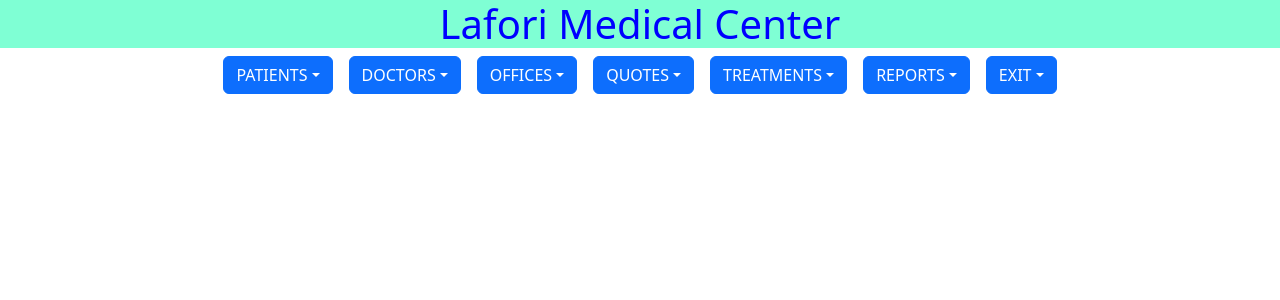
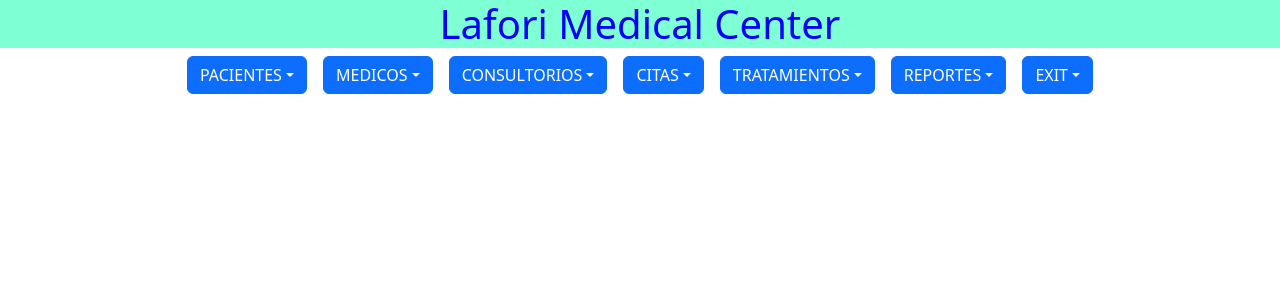
Before and after one commit to algues/CitasMysql, a React (Create React App) app in the folder frontend/: page /home in a window 1280 px wide. Shown: the top 300 px of the page. Built offline with nearby package versions, Linux system fonts and the light colour scheme.

Commit message:
home.jsx modificado frontend

```diff
--- a/frontend/src/components/home.jsx
+++ b/frontend/src/components/home.jsx
@@ -9,7 +9,7 @@ const Home = () => {
       </div>
       <Dropdown className="d-inline mx-2">
         <Dropdown.Toggle id="dropdown-autoclose-true">
-          PATIENTS
+          PACIENTES
         </Dropdown.Toggle>
 
         <Dropdown.Menu>
@@ -22,7 +22,7 @@ const Home = () => {
 
       <Dropdown className="d-inline mx-2" autoClose="inside">
         <Dropdown.Toggle id="dropdown-autoclose-inside">
-          DOCTORS
+          MEDICOS
         </Dropdown.Toggle>
 
         <Dropdown.Menu>
@@ -35,7 +35,7 @@ const Home = () => {
 
       <Dropdown className="d-inline mx-2" autoClose="outside">
         <Dropdown.Toggle id="dropdown-autoclose-outside">
-          OFFICES
+          CONSULTORIOS
         </Dropdown.Toggle>
 
         <Dropdown.Menu>
@@ -48,7 +48,7 @@ const Home = () => {
 
       <Dropdown className="d-inline mx-2" autoClose={false}>
         <Dropdown.Toggle id="dropdown-autoclose-false">
-          QUOTES
+          CITAS
         </Dropdown.Toggle>
 
         <Dropdown.Menu>
@@ -61,7 +61,7 @@ const Home = () => {
 
       <Dropdown className="d-inline mx-2" autoClose={false}>
         <Dropdown.Toggle id="dropdown-autoclose-false">
-          TREATMENTS
+          TRATAMIENTOS
         </Dropdown.Toggle>
 
         <Dropdown.Menu>
@@ -74,7 +74,7 @@ const Home = () => {
 
      <Dropdown className="d-inline mx-2" autoClose={false}>
         <Dropdown.Toggle id="dropdown-autoclose-false">
-          REPORTS
+          REPORTES
         </Dropdown.Toggle>
 
         <Dropdown.Menu>
@@ -92,7 +92,7 @@ const Home = () => {
         </Dropdown.Toggle>
 
         <Dropdown.Menu>
-          <Dropdown.Item href="/login">Exit</Dropdown.Item>
+          <Dropdown.Item href="/">Exit</Dropdown.Item>
         </Dropdown.Menu>
       </Dropdown>
 
```
